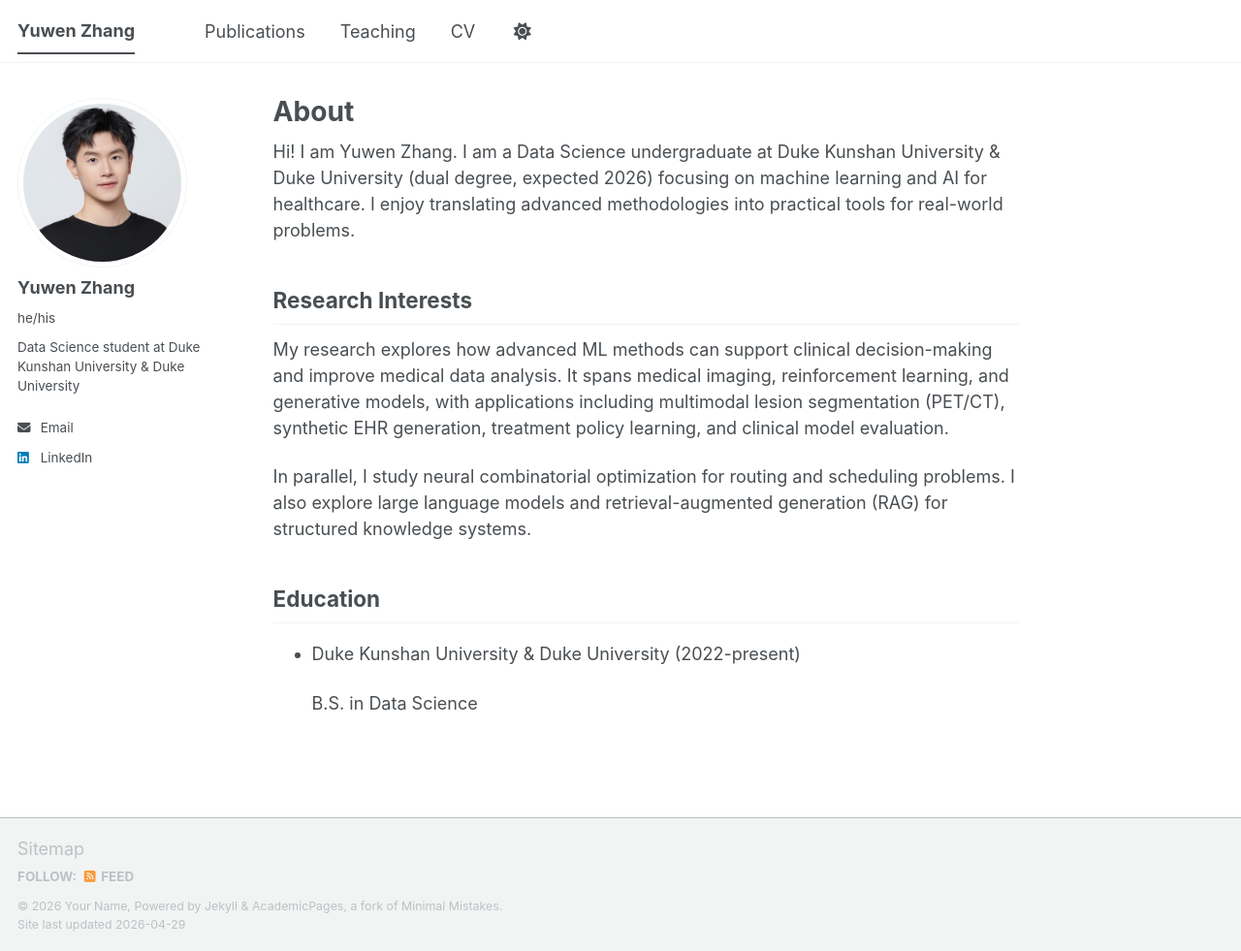
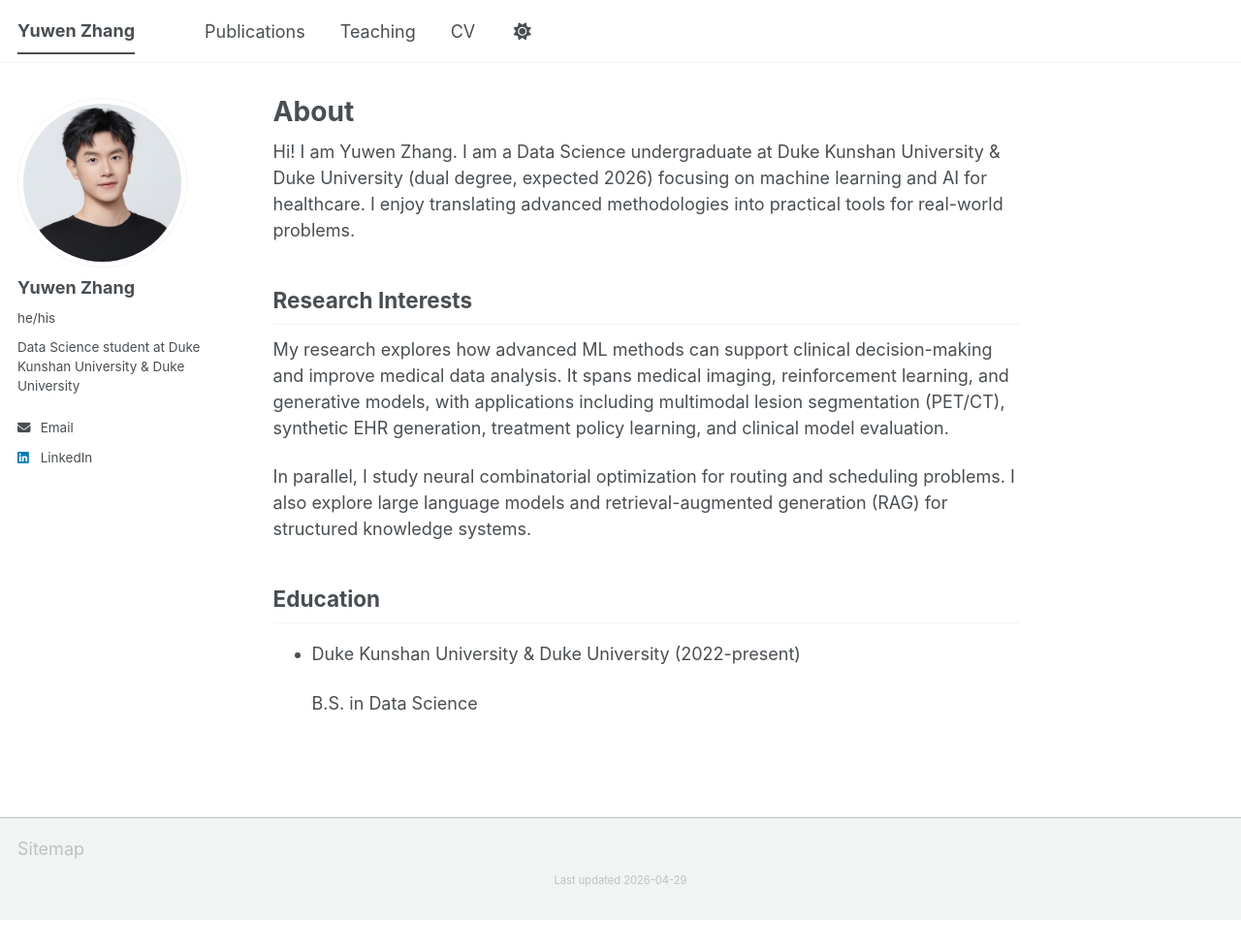
Before and after one commit to YuwenZhang-Peter/YuwenZhang-Peter.github.io, a Jekyll site: the page built from _pages/about.md, in a window 1280 px wide and 981 px high. Shown: the whole window at 97% size. Built offline with Jekyll 4.4.1, drawn with Linux system fonts in a browser that asks for light colours; a script bundle is joined from its source files by our own code; library files that are not in the unit come from our copies.

Commit message:
Update footer.html

```diff
--- a/_includes/footer.html
+++ b/_includes/footer.html
@@ -1,25 +1,7 @@
 {% include base_path %}
 
-{% if site.author.github or site.author.bitbucket or site.atom_feed.hide != true %}
-<div class="page__footer-follow">
-  <ul class="social-icons">
-    {% if site.data.ui-text[site.locale].follow_label %}
-      <li><strong>{{ site.data.ui-text[site.locale].follow_label }}</strong></li>
-    {% endif %}
-    {% if site.author.github %}
-      <li><a href="https://github.com/{{ site.author.github }}"><i class="fab fa-github" aria-hidden="true"></i> GitHub</a></li>
-    {% endif %}
-    {% if site.author.bitbucket %}
-      <li><a href="https://bitbucket.org/{{ site.author.bitbucket }}"><i class="fab fa-bitbucket" aria-hidden="true"></i> Bitbucket</a></li>
-    {% endif %}
-    {% if site.atom_feed.hide != true %}
-    <li><a href="{% if site.atom_feed.path %}{{ site.atom_feed.path }}{% else %}{{ base_path }}/feed.xml{% endif %}"><i class="fa fa-fw fa-rss-square" aria-hidden="true"></i> {{ site.data.ui-text[site.locale].feed_label | default: "Feed" }}</a></li>
-    {% endif %}
-  </ul>
+<div class="page__footer-copyright">
+  <p style="text-align: center; font-size: 0.9em;">
+    Last updated {{ "now" | date: "%Y-%m-%d" }}
+  </p>
 </div>
-{% endif %}
-
-<div class="page__footer-copyright">
-  &copy; {{ site.time | date: '%Y' }} {{ site.name | default: site.title }}, {{ site.data.ui-text[site.locale].powered_by | default: "Powered by" }} <a href="https://jekyllrb.com" rel="nofollow">Jekyll</a> &amp; <a href="https://github.com/academicpages/academicpages.github.io">AcademicPages</a>, a fork of <a href="https://mademistakes.com/work/minimal-mistakes-jekyll-theme/" rel="nofollow">Minimal Mistakes</a>.<br />
-  Site last updated {{ "now" | date: '%Y-%m-%d' }}
-</div>
```
